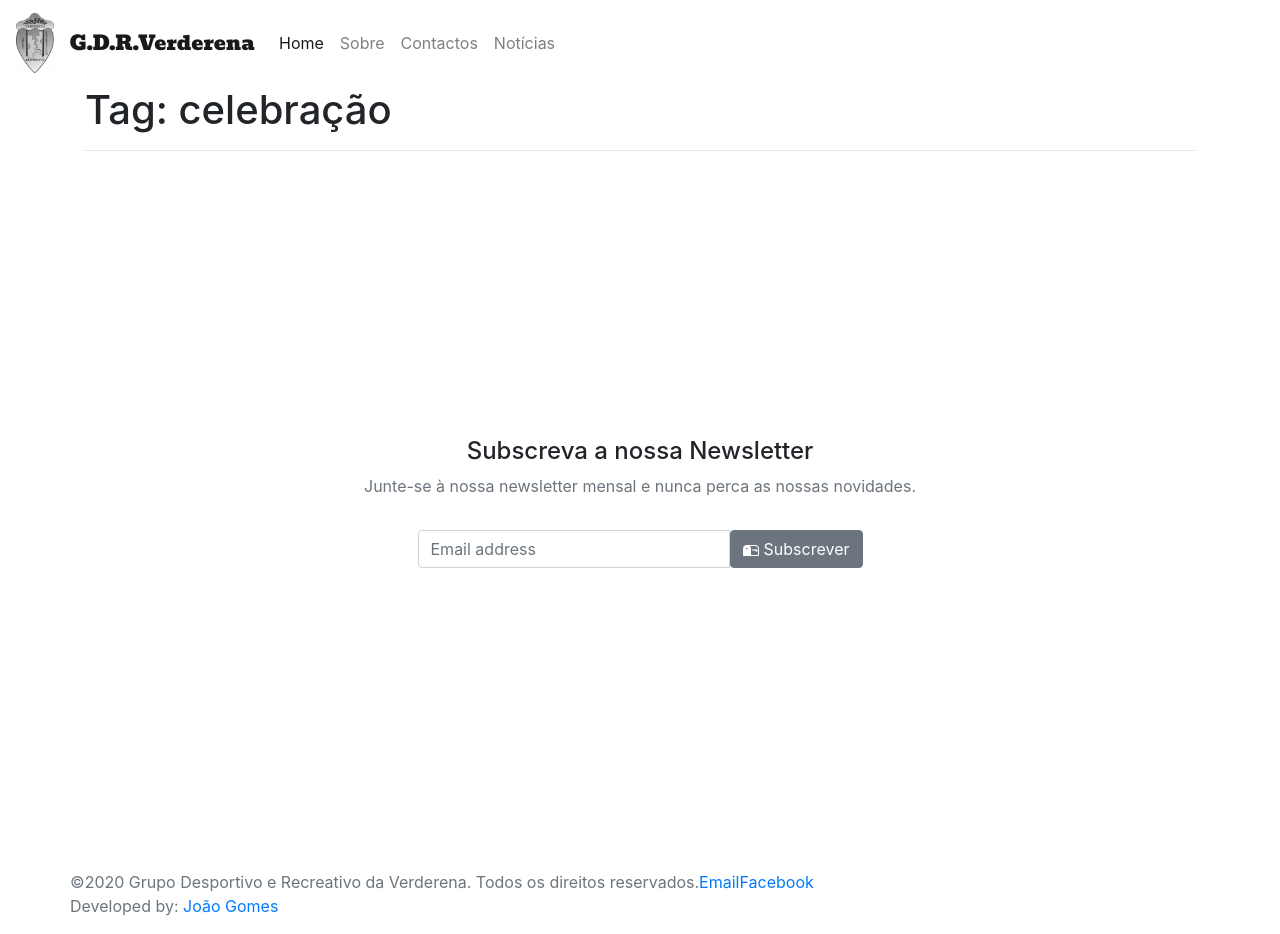
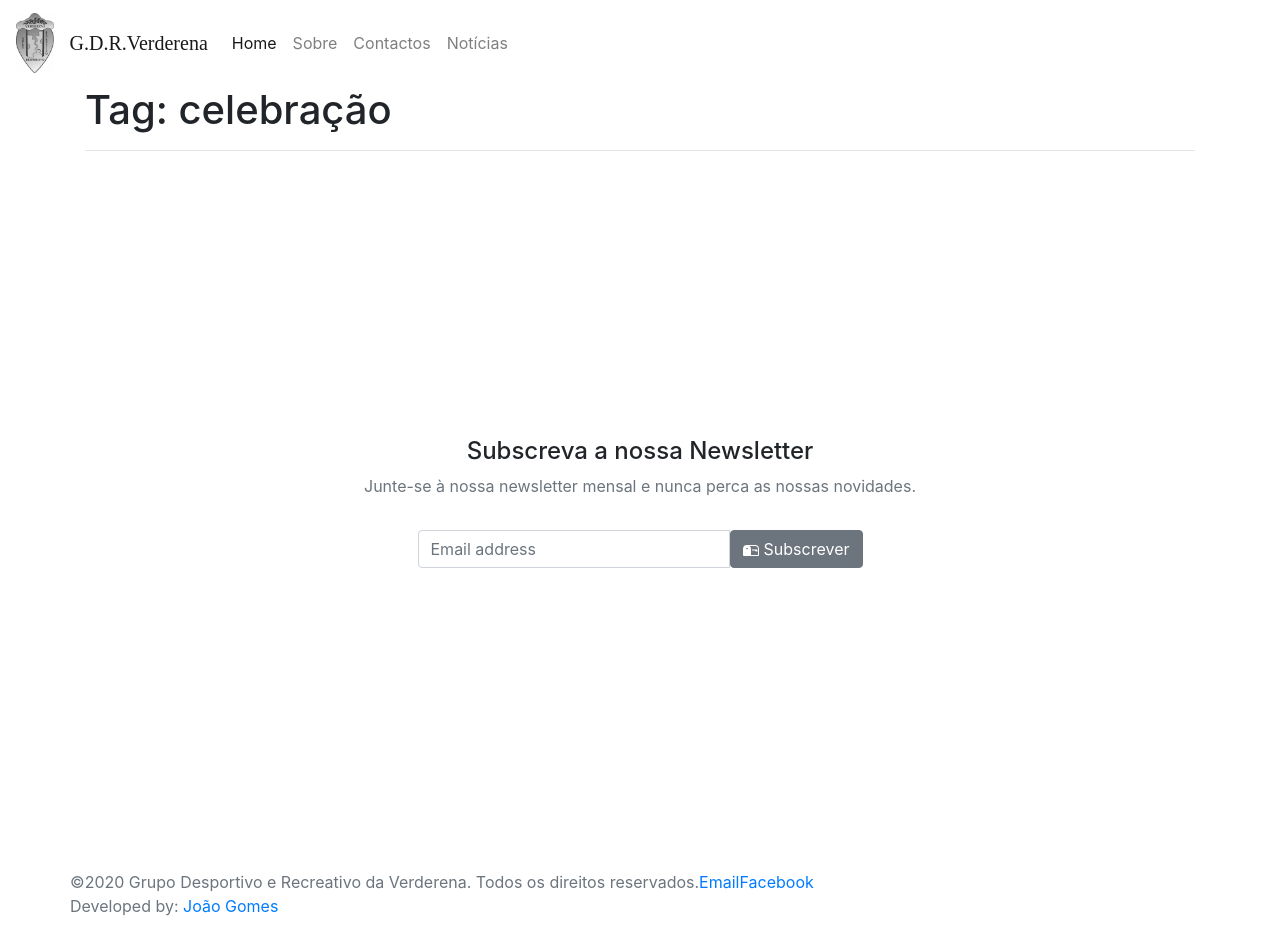
Before and after one commit to GDR-Verderena/gdr-verderena.github.io, a Jekyll site: the page built from tag/celebração.md, in a window 1280 px wide. Built offline with Jekyll 4.4.1, drawn with Linux system fonts in a browser that asks for light colours; some web fonts are replaced.

Commit message:
Update default.html

```diff
--- a/_layouts/default.html
+++ b/_layouts/default.html
@@ -38,7 +38,9 @@
   <link rel="stylesheet" href="https://stackpath.bootstrapcdn.com/font-awesome/4.7.0/css/font-awesome.min.css" integrity="sha384-wvfXpqpZZVQGK6TAh5PVlGOfQNHSoD2xbE+QkPxCAFlNEevoEH3Sl0sibVcOQVnN" crossorigin="anonymous">
   <link href="https://fonts.googleapis.com/icon?family=Material+Icons" rel="stylesheet">
   <link href="https://unpkg.com/aos@2.3.1/dist/aos.css" rel="stylesheet">
-  <link href="https://fonts.googleapis.com/css2?family=Bevan" rel="stylesheet">
+
+  <link href="https://fonts.googleapis.com/css2?family=Suranna" rel="stylesheet">
+
   <link href="https://fonts.googleapis.com/css2?family=Roboto+Condensed:ital,wght@0,300;0,400;0,700;1,300;1,400;1,700&display=swap" rel="stylesheet">
 
 
```
